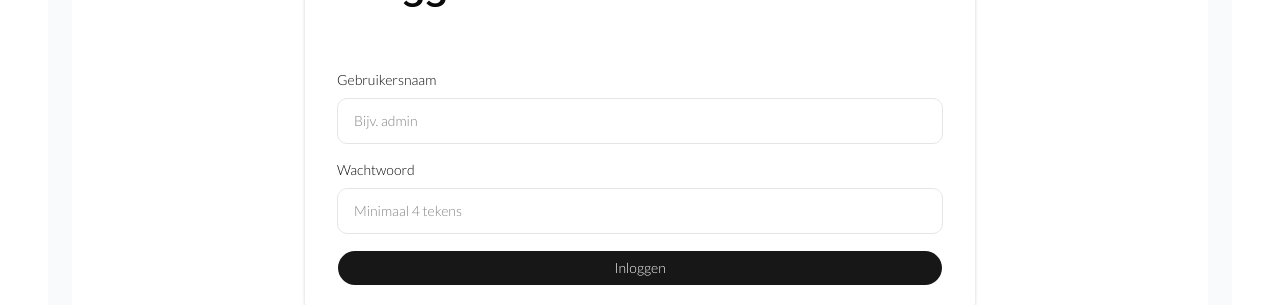
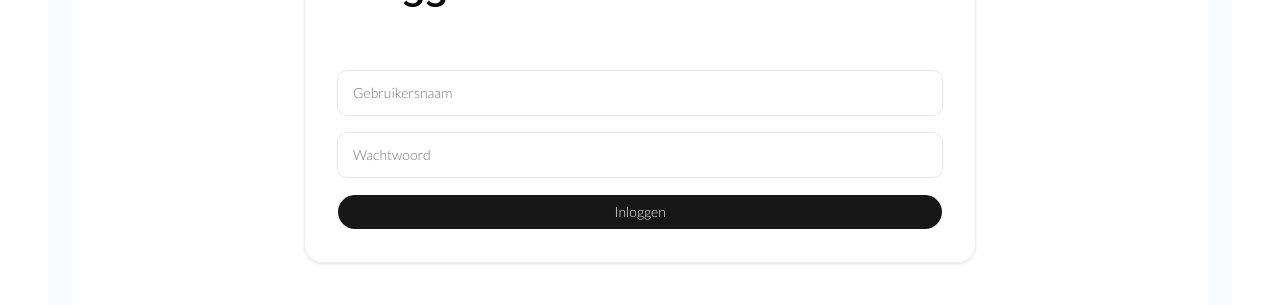
Before and after one commit to DewiLouhenapessy/portfolio-website-frontend, a Next.js app: page /admin in a window 1280 px wide. Shown: the part 323-628 px from the top of the page. Built offline with nearby package versions, Linux system fonts and the light colour scheme; no server answers.

Commit message:
improve login form

```diff
--- a/components/AdminLoginForm.tsx
+++ b/components/AdminLoginForm.tsx
@@ -5,6 +5,29 @@ import { useForm } from "react-hook-form";
 import { zodResolver } from "@hookform/resolvers/zod";
 import { Button } from "@/components/ui/button";
 import { adminLoginSchema, type AdminLoginData } from "@/lib/validations";
+
+function FloatingLabel({
+	label,
+	value,
+	children,
+}: {
+	label: string;
+	value: string;
+	children: React.ReactNode;
+}) {
+	const isFilled = value.trim().length > 0;
+
+	return (
+		<div className="relative">
+			<div className="pointer-events-none absolute left-4 top-1/2 -translate-y-1/2 text-sm text-muted-foreground transition-all duration-200">
+				<span className={isFilled ? "text-xs -top-2" : "text-sm top-1/2"}>
+					{label}
+				</span>
+			</div>
+			{children}
+		</div>
+	);
+}
 
 export default function AdminLoginForm() {
 	const [isSubmitting, setIsSubmitting] = useState(false);
@@ -14,12 +37,16 @@ export default function AdminLoginForm() {
 	const {
 		register,
 		handleSubmit,
+		watch,
 		formState: { errors },
 	} = useForm<AdminLoginData>({
 		resolver: zodResolver(adminLoginSchema),
 		mode: "onBlur",
 		reValidateMode: "onChange",
 	});
+
+	const usernameValue = watch("username") ?? "";
+	const passwordValue = watch("password") ?? "";
 
 	const onSubmit = async (data: AdminLoginData) => {
 		setIsSubmitting(true);
@@ -57,28 +84,30 @@ export default function AdminLoginForm() {
 	return (
 		<form onSubmit={handleSubmit(onSubmit)} className="flex flex-col gap-4">
 			<label className="flex flex-col gap-2 text-sm font-medium text-foreground">
-				<span>Gebruikersnaam</span>
+				<FloatingLabel label="Gebruikersnaam" value={usernameValue}>
 					<input
 						{...register("username")}
 						type="text"
 						autoComplete="username"
-					placeholder="Bijv. admin"
-					className="rounded-lg border border-border bg-background px-4 py-3 text-sm outline-none ring-0 focus:border-ring"
+						placeholder=""
+						className="w-full rounded-lg border border-border bg-background px-4 py-3 text-sm outline-none ring-0 focus:border-ring"
 					/>
+				</FloatingLabel>
 				{errors.username && (
 					<p className="text-sm text-red-600">{errors.username.message}</p>
 				)}
 			</label>
 
 			<label className="flex flex-col gap-2 text-sm font-medium text-foreground">
-				<span>Wachtwoord</span>
+				<FloatingLabel label="Wachtwoord" value={passwordValue}>
 					<input
 						{...register("password")}
 						type="password"
 						autoComplete="current-password"
-					placeholder="Minimaal 4 tekens"
-					className="rounded-lg border border-border bg-background px-4 py-3 text-sm outline-none ring-0 focus:border-ring"
+						placeholder=""
+						className="w-full rounded-lg border border-border bg-background px-4 py-3 text-sm outline-none ring-0 focus:border-ring"
 					/>
+				</FloatingLabel>
 				{errors.password && (
 					<p className="text-sm text-red-600">{errors.password.message}</p>
 				)}
```
Lines whose indentation alone changed are shown as unchanged.
